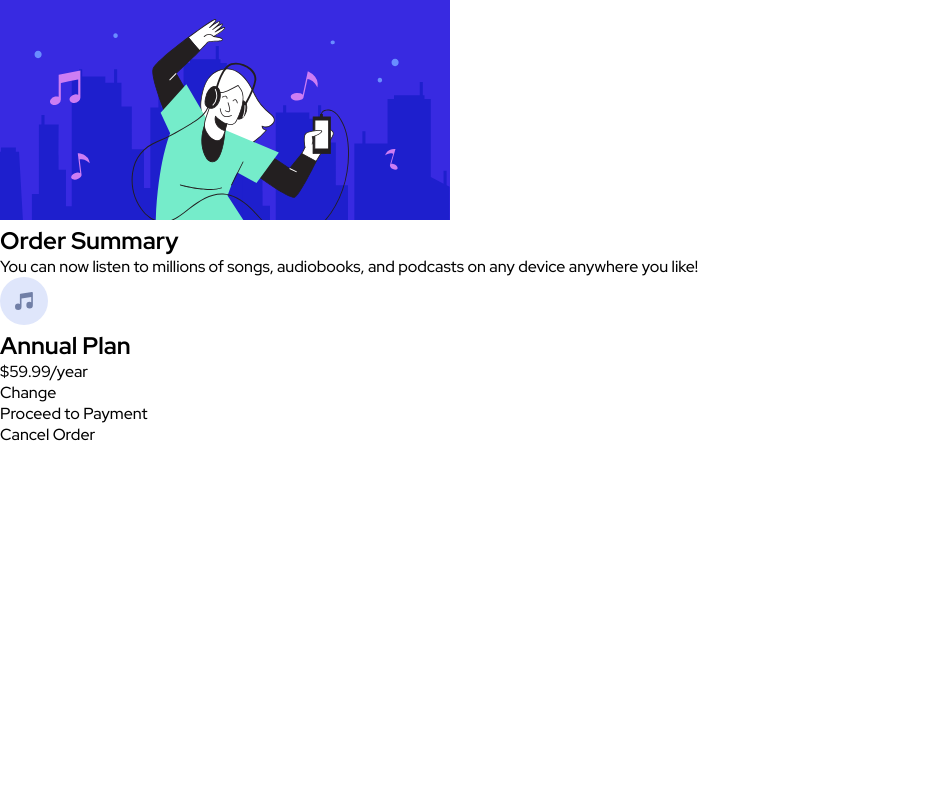
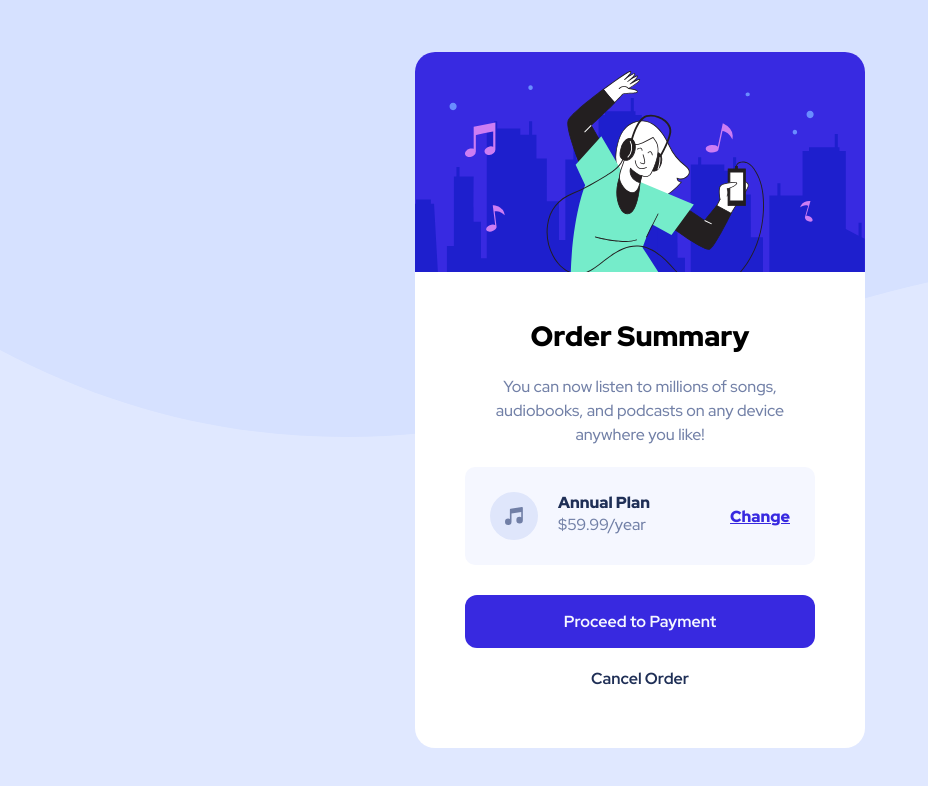
Before and after one commit to horoserp/order-summary, a plain HTML site: page index.html in a window 1280 px wide. Shown: the whole page, without its empty margins (0-928 px from the left). Drawn offline with Linux system fonts and the light colour scheme.

Commit message:
Update: Complete desktop CSS except for shadows.

```diff
--- a/index.html
+++ b/index.html
@@ -69,10 +69,10 @@
                 <p>$59.99/year</p>
               </div>
             </div>
-            <div>Change</div>
+            <div class="change">Change</div>
           </div>
           <div class="button">Proceed to Payment</div>
-          <div>Cancel Order</div>
+          <div class="cancel">Cancel Order</div>
         </div>
       </section>
     </main>
--- a/style.css
+++ b/style.css
@@ -15,6 +15,7 @@
   /* Primary */
   --Pale_blue: hsl(225, 100%, 94%);
   --Bright_blue: hsl(245, 75%, 52%);
+  --White: hsl(360, 100%, 100%);
 
   /* Neutral */
   --Very_pale_blue: hsl(225, 100%, 98%);
@@ -29,6 +30,97 @@ html {
 body {
   font-family: "Main";
   font-weight: 500;
+}
+
+:where(h1, .content > p, .button, .cancel) {
+  text-align: center;
+}
+
+:where(h1, .content > p, .plan-container, .button) {
+  margin-bottom: 20px;
+}
+
+h1 {
+  font-size: 28px;
+  font-weight: 900;
+}
+
+p {
+  color: var(--Desaturated_blue);
+  line-height: 1.5;
+}
+
+main {
+  display: flex;
+  justify-content: center;
+  align-items: center;
+  height: 100vh;
+  background-color: var(--Pale_blue);
+  background-image: url("./assets/images/pattern-background-desktop.svg");
+  background-repeat: no-repeat;
+}
+
+section {
+  display: inherit;
+  flex-direction: column;
+  width: 450px;
+  height: 696px;
+  gap: 40px;
+  background-color: var(--White);
+  border-radius: 20px;
+}
+
+.img-container img {
+  border-top-left-radius: 20px;
+  border-top-right-radius: 20px;
+}
+
+.content {
+  padding: 0 50px;
+}
+
+.plan-container {
+  display: flex;
+  justify-content: space-between;
+  align-items: center;
+  background-color: var(--Very_pale_blue);
+  padding: 25px;
+  margin-bottom: 30px;
+  border-radius: 10px;
+}
+
+.plan-details {
+  display: inherit;
+}
+
+.plan-details img {
+  margin-right: 20px;
+}
+
+h2 {
+  color: var(--Dark_blue);
+  font-size: 16px;
+  font-weight: 900;
+}
+
+.change {
+  color: var(--Bright_blue);
+  text-decoration: underline;
+  font-weight: 900;
+}
+
+.button {
+  width: 100%;
+  background-color: var(--Bright_blue);
+  color: var(--Very_pale_blue);
+  font-weight: 700;
+  padding: 16px;
+  border-radius: 12px;
+}
+
+.cancel {
+  color: var(--Dark_blue);
+  font-weight: 700;
 }
 
 /* Extra small devices (phones, 600px and down) */
```
